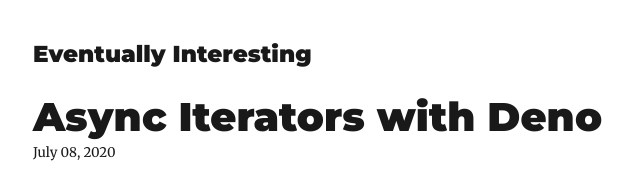
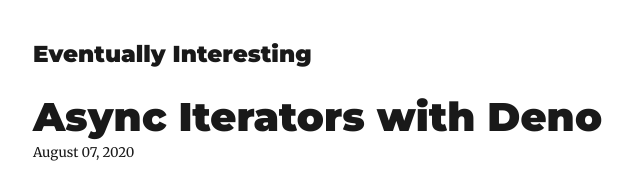
Before and after one commit to a-scar/eventually-interesting, a Gatsby site: page /async-iterators-with-deno/ in a window 1280 px wide. Shown: the top 192 px of the page, 292-932 px from the left. Built offline with nearby package versions, Linux system fonts and the light colour scheme; Gatsby itself is replaced by a stand-in of ours; some packages are replaced by stand-ins of ours.

Commit message:
fix date format

```diff
--- a/content/blog/async-iterators-with-deno/index.md
+++ b/content/blog/async-iterators-with-deno/index.md
@@ -1,6 +1,6 @@
 ---
 title: Async Iterators with Deno
-date: 07-08-2020
+date: 2020-08-07
 description: "The what,how, and why behind async iterators"
 ---
 
```
